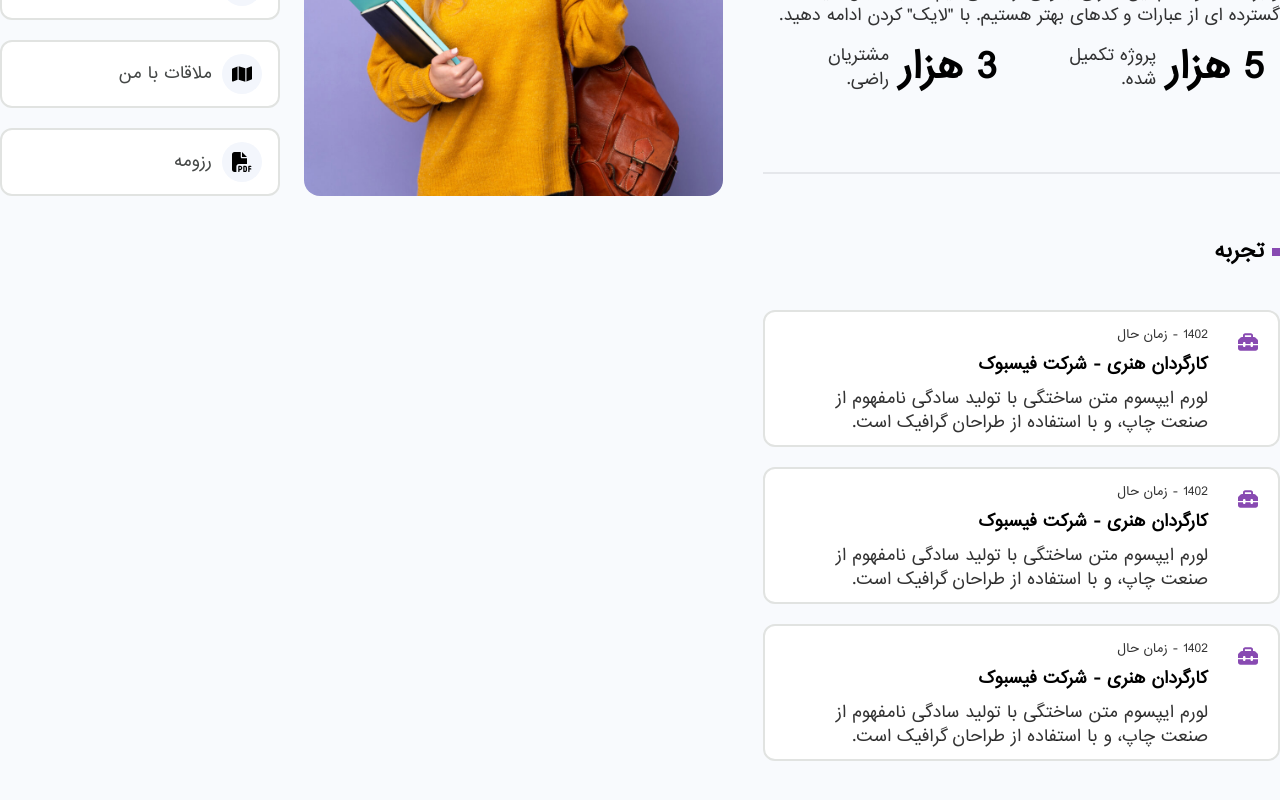
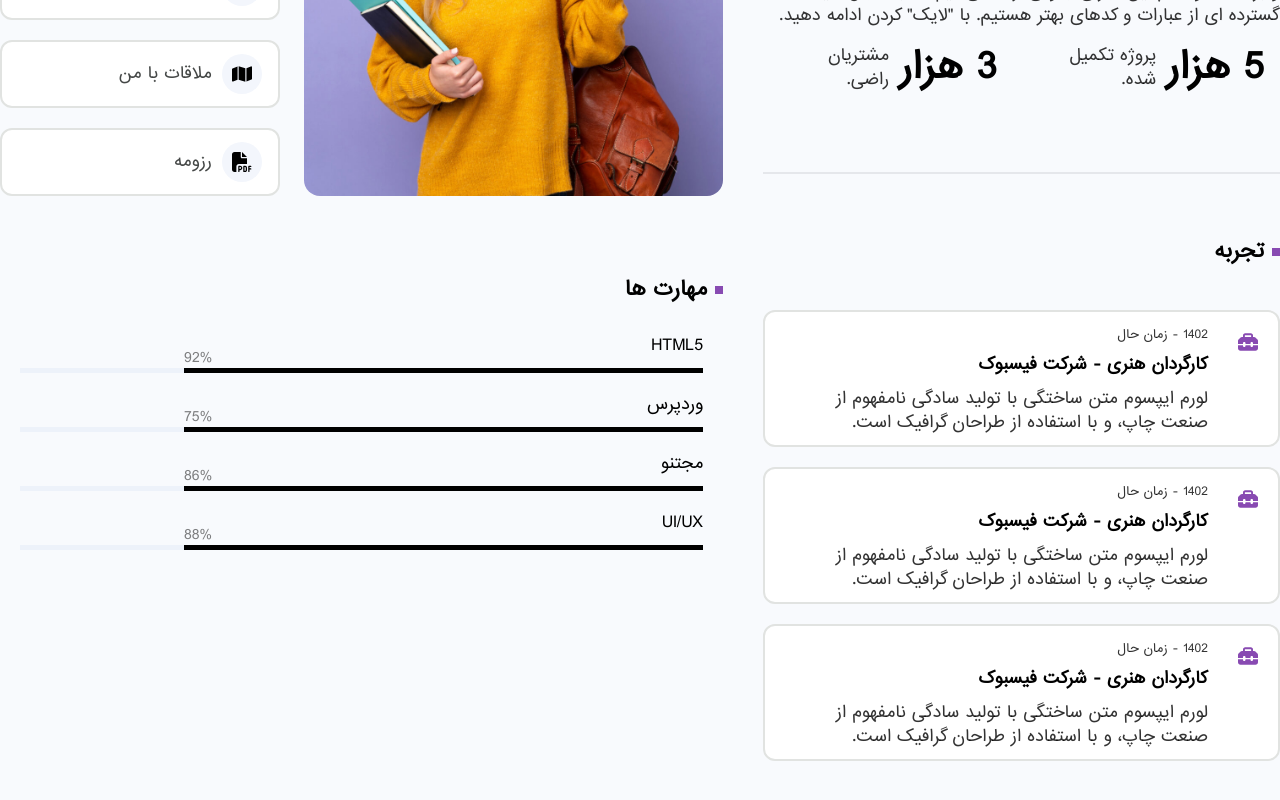
Before and after one commit to pouya-mirzaei/tapsi, a React (Create React App) app: page / in a window 1280 px wide. Shown: the part 988-1788 px from the top of the page. Built offline with nearby package versions, Linux system fonts and the light colour scheme.

Commit message:
Updare : completed the about section

```diff
--- /dev/null
+++ b/src/about-section/compoments/SkillProgressBar.js
@@ -0,0 +1,15 @@
+import React from 'react';
+
+export default function SkillProgressBar({ name, progress }) {
+  return (
+    <div className="m-5">
+      <h4 className="text-base mb-2.5">{name}</h4>
+
+      <div className="w-full h-[5px] bg-[#edf2fa] relative">
+        <div className="progress w-[76%]">
+          <span className="text-black/50 text-sm absolute left-0 -top-5">{progress}%</span>
+        </div>
+      </div>
+    </div>
+  );
+}
--- a/src/about-section/compoments/Sticky.js
+++ b/src/about-section/compoments/Sticky.js
@@ -1,5 +1,6 @@
 import React from 'react';
 import ContactBox from './Contact-box';
+import SkillProgressBar from './SkillProgressBar';
 
 export default function Sticky() {
   return (
@@ -22,7 +23,13 @@ export default function Sticky() {
       </div>
 
       {/* skills */}
-      <div></div>
+      <div>
+        <h3 className="heading-tertairy title mt-20 mb-[30px]">مهارت ها</h3>
+        <SkillProgressBar name="HTML5" progress={92}></SkillProgressBar>
+        <SkillProgressBar name="وردپرس" progress={75}></SkillProgressBar>
+        <SkillProgressBar name="مجتنو" progress={86}></SkillProgressBar>
+        <SkillProgressBar name="UI/UX" progress={88}></SkillProgressBar>
+      </div>
     </div>
   );
 }
--- a/src/index.css
+++ b/src/index.css
@@ -65,4 +65,12 @@
     transform: translateY(-50%);
     right: 0;
   }
+
+  .progress {
+    position: relative;
+    background-color: #000;
+    height: 100%;
+    width: 0;
+    transition: width 0.2s ease-in-out;
+  }
 }
```
